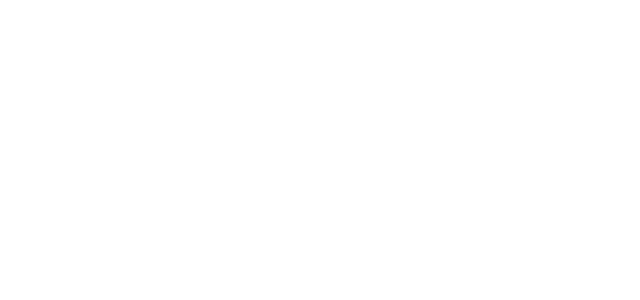
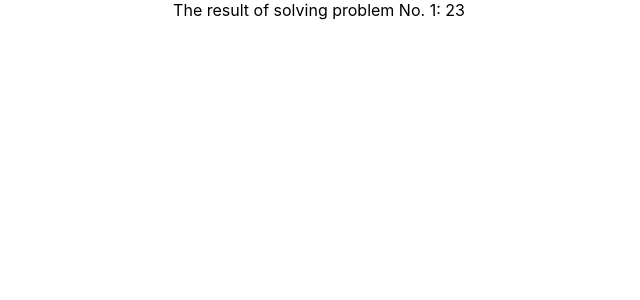
Before and after one commit to AlSidUA/lesson2_05_07_tacks-with-two-branches, a React (Create React App) app: page / in a window 1280 px wide. Shown: the top 300 px of the page, without its empty margins (321-961 px from the left). Built offline with nearby package versions, Linux system fonts and the light colour scheme.

Commit message:
two commit

```diff
--- a/src/App.js
+++ b/src/App.js
@@ -1,9 +1,14 @@
-import logo from './logo.svg';
 import './App.css';
+import naturalNumber from './tacks/tacks1';
+
 
 function App() {
   return (
     <div className="App">
+      {
+        `The result of solving problem No. 1: ${naturalNumber(10)}`
+      }
+
 
     </div>
   );
--- /dev/null
+++ b/src/tacks/tacks1.js
@@ -0,0 +1,40 @@
+//Задача № 1
+/*Якщо ми перерахуємо всі натуральні числа нижче
+10, кратні 3 або 5, то отримаємо 3, 5, 6, 9. Сума цих кратних
+дорівнює 23. Завершіть розв`язання так, щоб воно повернуло
+суму всіх кратних 3 або 5 нижче переданого числа. Крім того,
+якщо число від`ємне, поверніть 0. (Якщо число кратне 3 і 5,
+порахуйте його один раз*/
+
+//Варіант 1
+const naturalNumber = (limit) => {
+    let Result = 0;
+        for (let i = 1; i < limit; i++) {
+            if (i%3===0||i%5===0) {
+                Result+=i
+                }else if(limit<0){
+                return 0
+            }
+        }
+    return Result
+}
+
+export default naturalNumber;
+
+
+
+  //Варіант 2
+
+/*const naturalNum = (limit) => {
+    let Arr = [];
+        for (let i = 1; i < limit; i++) {
+            if (i%3===0||i%5===0) {
+                Arr.push(i);
+            }else if(limit<0){
+                return 0
+            }
+        }
+    return Arr.reduce((acc, curr)=>acc+curr, 0);
+}
+
+//export default naturalNum;*/
```
Also changed, not shown: 1 other file (tests, documents, lock files or other folders).
